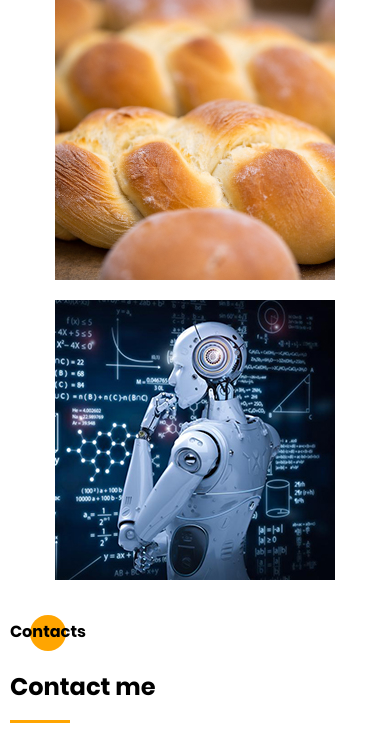
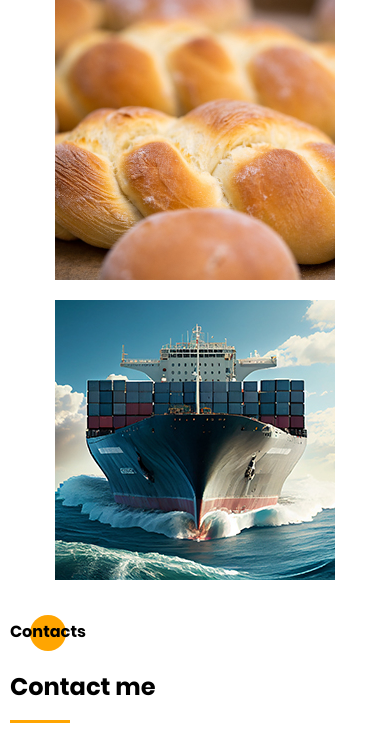
Before and after one commit to genyk1p/portfolio, a website: page src/index.html in a window 390 px wide. Shown: the part 8019-8759 px from the top of the page. Drawn offline with nearby package versions, Linux system fonts and the light colour scheme; files that its build step writes are made by us from their sources.

Commit message:
changed portfolio

```diff
--- a/src/index.html
+++ b/src/index.html
@@ -304,7 +304,7 @@
                 <a class="portfolio__grid-elem" href="https://genyk1p.github.io/RunSmart/"  id="pulse" target="_blank"><div></div></a>
                 <a class="portfolio__grid-elem" href="https://genyk1p.github.io/Food/" id="bread" target="_blank"><div></div></a>
                 <a class="portfolio__grid-elem" href="https://genyk1p.github.io/FMC4/" id="plans" target="_blank"><div></div></a>
-                <a class="portfolio__grid-elem" href="https://github.com/genyk1p/LearningApp" id="learning" target="_blank"><div></div></a>
+                <a class="portfolio__grid-elem" href="https://genyk1p.github.io/global_opt/" id="cargo" target="_blank"><div></div></a>
                 <a class="portfolio__grid-elem" href="https://genyk1p.github.io/construction/" id="construction" target="_blank"><div></div></a>
 
             </div>
--- a/src/sass/blocks/_media.sass
+++ b/src/sass/blocks/_media.sass
@@ -135,7 +135,7 @@
         &__grid_container
             grid-template-columns: repeat(3, 1fr)
             grid-template-rows: repeat(4, 1fr)
-            grid-template-areas: "plans pulse bread" "plans uber learning" "construction construction construction" "construction construction construction"
+            grid-template-areas: "plans pulse bread" "plans uber cargo" "construction construction construction" "construction construction construction"
         &__title
             margin-bottom: 20px
         &__sub-title
@@ -194,7 +194,7 @@
         &__grid_container
             grid-template-columns: repeat(2, 1fr)
             grid-template-rows: repeat(5, 1fr)
-            grid-template-areas: "plans pulse" "plans uber" "construction construction" "construction construction" "bread learning"
+            grid-template-areas: "plans pulse" "plans uber" "construction construction" "construction construction" "bread cargo"
     .contacts
         &__main-grid-container
             grid-template-columns: 1fr
@@ -238,6 +238,6 @@
         &__grid_container
             grid-template-columns: 280px
             grid-template-rows: repeat(6, 280px)
-            grid-template-areas: "plans" "pulse" "uber" "construction" "bread" "learning"
+            grid-template-areas: "plans" "pulse" "uber" "construction" "bread" "cargo"
             justify-content: center
             gap: 20px
--- a/src/sass/blocks/_portfolio.sass
+++ b/src/sass/blocks/_portfolio.sass
@@ -9,7 +9,7 @@
         grid-template-columns: repeat(4, minmax(0, 1fr))
         grid-template-rows: repeat(2, 1fr)
         gap: 5px
-        grid-template-areas: "uber pulse bread plans" "learning construction construction plans"
+        grid-template-areas: "uber pulse bread plans" "cargo construction construction plans"
     &__grid-elem
         object-fit: scale-down
         div
@@ -32,10 +32,10 @@
     grid-area: plans
     div
         background: url('../img/works/plans.jpg') center center / cover no-repeat
-#learning
-    grid-area: learning
+#cargo
+    grid-area: cargo
     div
-        background: url('../img/works/learning.jpg') center center / cover no-repeat
+        background: url('../img/works/cargo.jpg') center center / cover no-repeat
 #construction
     grid-area: construction
     div
```
Also changed, not shown: src/img/works/cargo.jpg (added), src/img/works/learning.jpg (deleted).
